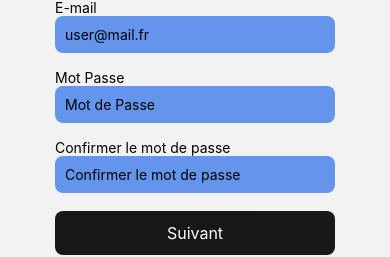
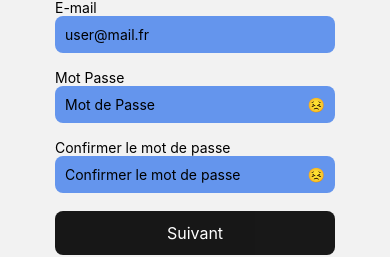
Before and after one commit to rchouhani/jeSors, a React Native app in the folder frontend/: screen /Register in a window 390 px wide. Shown: the part 311-568 px from the top of the page. Built offline with nearby package versions, Linux system fonts and the light colour scheme.

Commit message:
add/ eye switch button to see or not password in input

```diff
--- a/frontend/src/components/Input.tsx
+++ b/frontend/src/components/Input.tsx
@@ -1,5 +1,5 @@
-import React from 'react';
-import { View, Text, StyleSheet, TextInput } from 'react-native';
+import React, { useState } from 'react';
+import { View, Text, StyleSheet, TextInput, TouchableOpacity } from 'react-native';
 import { InputCompProps } from '../types/components';
 
 const InputComp = ({
@@ -14,18 +14,25 @@
   keyboardType,
   secureTextEntry,
 }: InputCompProps) => {
-return (
+  const [isVisible, setIsVisible] = useState(false);
+
+  return (
   <View style={styles.wrapper}>
     {label && <Text style={[styles.labelInput, labelStyle]}>{label}</Text>}
     <View style={[styles.container, style]}>
       <TextInput
-          style={placeholderStyle}
+          style={styles.input}
           placeholder={placeholder}
           value={value}
           onChangeText={onChangeText}
           keyboardType={keyboardType}
-          secureTextEntry={secureTextEntry}
+          secureTextEntry={secureTextEntry && !isVisible}
       />
+      {secureTextEntry && (
+        <TouchableOpacity onPress={() => setIsVisible(!isVisible)}>
+            <Text>{isVisible ? '👁️' : '😣'}</Text>
+        </TouchableOpacity>
+      )}
       {icon && icon}
     </View>
   </View>
@@ -41,8 +48,14 @@
         borderRadius: 8,
         backgroundColor: 'cornflowerblue',
         padding: 10,
+        flexDirection: 'row',
+        alignItems: 'center',
       },
       labelInput: {
+        color: 'black',
+      },
+      input: {
+        flex: 1,
         color: 'black',
       }
 });
```
